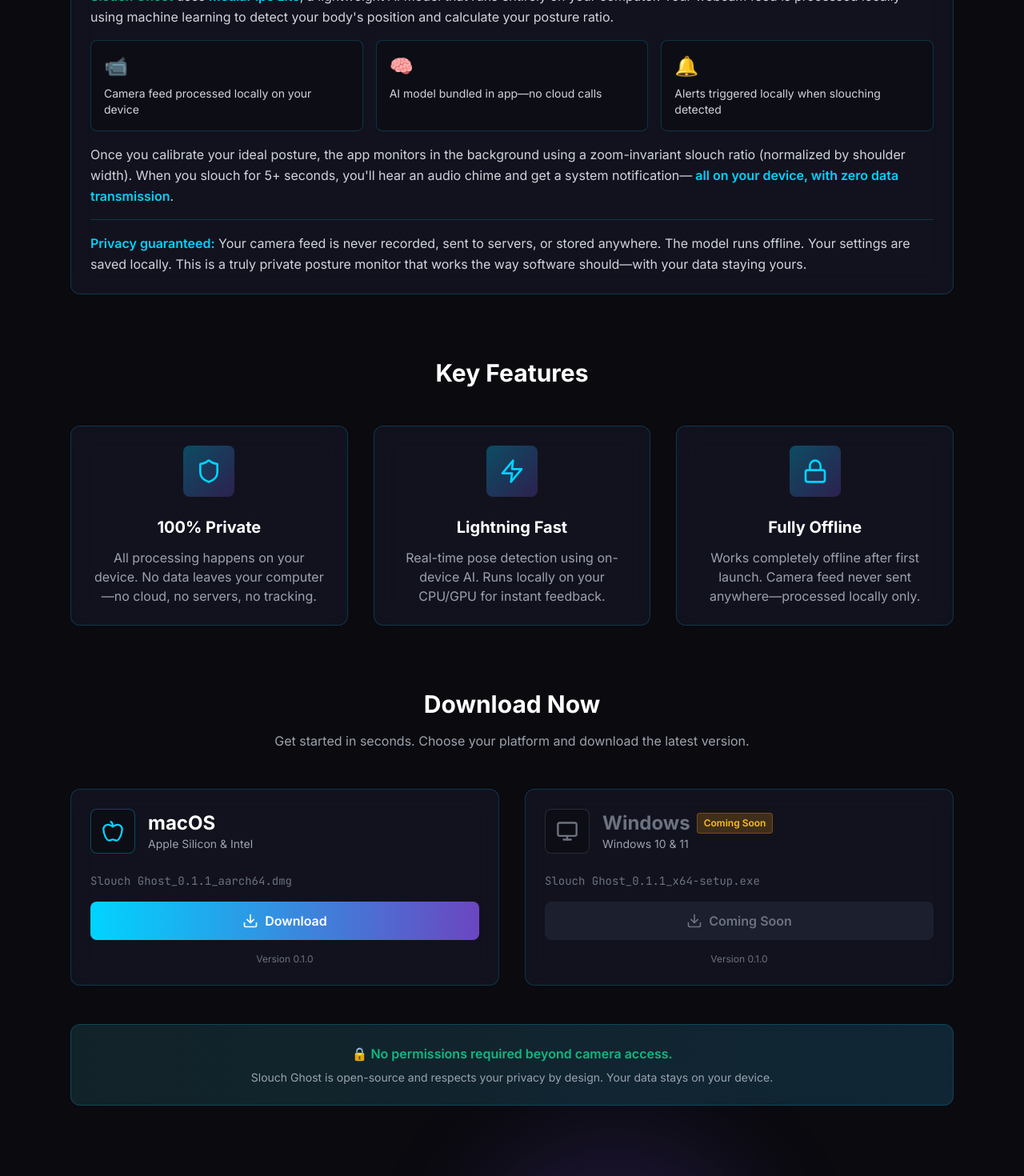
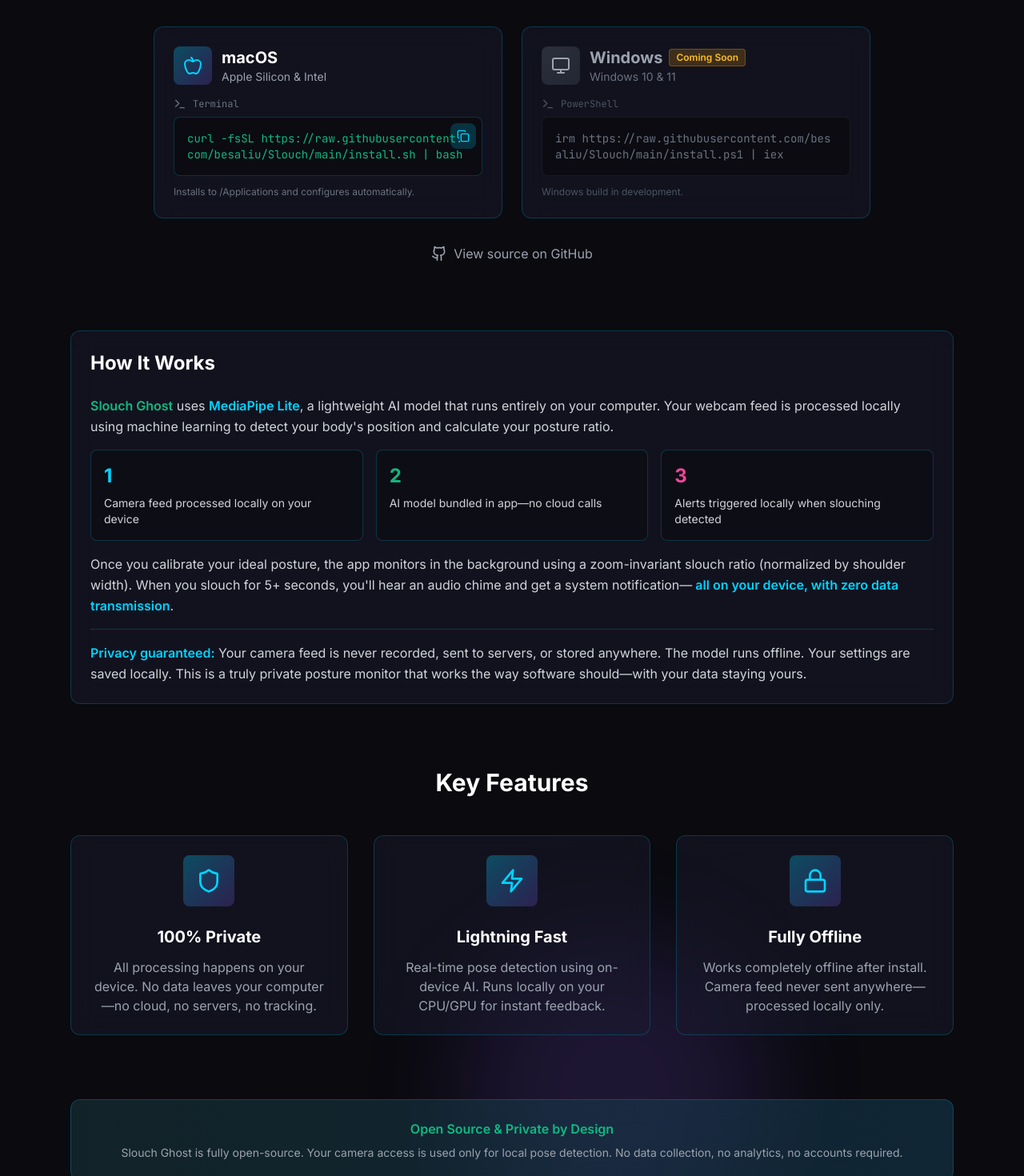
Before and after one commit to besaliu/besaliu.github.io, a React (Vite) app: page / in a window 1280 px wide. Shown: the part 7100-8570 px from the top of the page at 80% size. Built offline with nearby package versions, Linux system fonts and the light colour scheme.

Commit message:
Redesign Slouch Ghost page with terminal install commands
- Replace download buttons with copy-paste terminal commands
- macOS: curl | bash one-liner
- Windows: PowerShell irm | iex (coming soon)
- Add copy to clipboard functionality
- Add GitHub source link
- Cleaner, more professional layout

```diff
--- a/src/components/SlouchGhost.jsx
+++ b/src/components/SlouchGhost.jsx
@@ -1,13 +1,30 @@
-import React from 'react';
+import React, { useState } from 'react';
 import { motion } from 'framer-motion';
 import { useInView } from 'react-intersection-observer';
-import { Download, Apple, Monitor, Shield, Zap, Lock } from 'lucide-react';
+import { Terminal, Apple, Monitor, Shield, Zap, Lock, Copy, Check, Github } from 'lucide-react';
 
 const SlouchGhost = () => {
   const [ref, inView] = useInView({
     threshold: 0.1,
     triggerOnce: true
   });
+
+  const [copiedMac, setCopiedMac] = useState(false);
+  const [copiedWin, setCopiedWin] = useState(false);
+
+  const macCommand = 'curl -fsSL https://raw.githubusercontent.com/besaliu/Slouch/main/install.sh | bash';
+  const winCommand = 'irm https://raw.githubusercontent.com/besaliu/Slouch/main/install.ps1 | iex';
+
+  const copyToClipboard = (text, platform) => {
+    navigator.clipboard.writeText(text);
+    if (platform === 'mac') {
+      setCopiedMac(true);
+      setTimeout(() => setCopiedMac(false), 2000);
+    } else {
+      setCopiedWin(true);
+      setTimeout(() => setCopiedWin(false), 2000);
+    }
+  };
 
   const features = [
     {
@@ -23,26 +40,7 @@
     {
       icon: Lock,
       title: "Fully Offline",
-      description: "Works completely offline after first launch. Camera feed never sent anywhere—processed locally only."
-    }
-  ];
-
-  const downloads = [
-    {
-      platform: "macOS",
-      icon: Apple,
-      filename: "Slouch Ghost_0.1.1_aarch64.dmg",
-      description: "Apple Silicon & Intel",
-      downloadUrl: "https://github.com/besaliu/Slouch/releases/download/v0.1.1/Slouch.Ghost_0.1.1_aarch64.dmg",
-      available: true
-    },
-    {
-      platform: "Windows",
-      icon: Monitor,
-      filename: "Slouch Ghost_0.1.1_x64-setup.exe",
-      description: "Windows 10 & 11",
-      downloadUrl: "https://github.com/besaliu/Slouch/releases/download/v0.1.1/Slouch Ghost_0.1.1_x64-setup.exe",
-      available: false // Will be available when built on Windows
+      description: "Works completely offline after install. Camera feed never sent anywhere—processed locally only."
     }
   ];
 
@@ -92,11 +90,126 @@
           </motion.p>
         </motion.div>
 
+        {/* Install Section */}
+        <motion.div
+          initial={{ opacity: 0, y: 50 }}
+          animate={inView ? { opacity: 1, y: 0 } : {}}
+          transition={{ duration: 0.8, delay: 0.2 }}
+          className="mb-20"
+        >
+          <h3 className="text-3xl font-bold text-white mb-4 text-center">Quick Install</h3>
+          <p className="text-gray-400 text-center mb-8 max-w-2xl mx-auto">
+            Install with a single command. Open your terminal and paste the command for your platform.
+          </p>
+
+          <div className="grid md:grid-cols-2 gap-6 max-w-4xl mx-auto">
+            {/* macOS Install */}
+            <motion.div
+              initial={{ opacity: 0, scale: 0.95 }}
+              animate={inView ? { opacity: 1, scale: 1 } : {}}
+              transition={{ delay: 0.3 }}
+              className="cyber-card group"
+            >
+              <div className="flex items-center gap-3 mb-4">
+                <div className="w-12 h-12 rounded-lg bg-gradient-to-br from-cyber-blue/30 to-cyber-purple/30 flex items-center justify-center">
+                  <Apple className="w-6 h-6 text-cyber-blue" />
+                </div>
+                <div>
+                  <h4 className="text-xl font-bold text-white">macOS</h4>
+                  <p className="text-sm text-gray-400">Apple Silicon & Intel</p>
+                </div>
+              </div>
+
+              <div className="relative">
+                <div className="flex items-center gap-2 mb-2">
+                  <Terminal className="w-4 h-4 text-gray-500" />
+                  <span className="text-xs text-gray-500 font-mono">Terminal</span>
+                </div>
+                <div className="bg-dark-bg/80 rounded-lg p-4 font-mono text-sm border border-cyber-blue/20 group-hover:border-cyber-blue/40 transition-colors">
+                  <code className="text-cyber-green break-all">{macCommand}</code>
+                </div>
+                <motion.button
+                  whileHover={{ scale: 1.05 }}
+                  whileTap={{ scale: 0.95 }}
+                  onClick={() => copyToClipboard(macCommand, 'mac')}
+                  className="absolute top-8 right-2 p-2 bg-cyber-blue/20 hover:bg-cyber-blue/40 rounded-lg transition-colors"
+                  title="Copy to clipboard"
+                >
+                  {copiedMac ? (
+                    <Check className="w-4 h-4 text-cyber-green" />
+                  ) : (
+                    <Copy className="w-4 h-4 text-cyber-blue" />
+                  )}
+                </motion.button>
+              </div>
+
+              <p className="text-xs text-gray-500 mt-3">
+                Installs to /Applications and configures automatically.
+              </p>
+            </motion.div>
+
+            {/* Windows Install */}
+            <motion.div
+              initial={{ opacity: 0, scale: 0.95 }}
+              animate={inView ? { opacity: 1, scale: 1 } : {}}
+              transition={{ delay: 0.4 }}
+              className="cyber-card group opacity-60"
+            >
+              <div className="flex items-center gap-3 mb-4">
+                <div className="w-12 h-12 rounded-lg bg-gradient-to-br from-gray-500/30 to-gray-600/30 flex items-center justify-center">
+                  <Monitor className="w-6 h-6 text-gray-400" />
+                </div>
+                <div className="flex-1">
+                  <div className="flex items-center gap-2">
+                    <h4 className="text-xl font-bold text-gray-400">Windows</h4>
+                    <span className="px-2 py-0.5 bg-amber-500/20 border border-amber-500/30 rounded text-amber-400 text-xs font-semibold">
+                      Coming Soon
+                    </span>
+                  </div>
+                  <p className="text-sm text-gray-500">Windows 10 & 11</p>
+                </div>
+              </div>
+
+              <div className="relative">
+                <div className="flex items-center gap-2 mb-2">
+                  <Terminal className="w-4 h-4 text-gray-600" />
+                  <span className="text-xs text-gray-600 font-mono">PowerShell</span>
+                </div>
+                <div className="bg-dark-bg/80 rounded-lg p-4 font-mono text-sm border border-gray-600/20">
+                  <code className="text-gray-500 break-all">{winCommand}</code>
+                </div>
+              </div>
+
+              <p className="text-xs text-gray-600 mt-3">
+                Windows build in development.
+              </p>
+            </motion.div>
+          </div>
+
+          {/* GitHub Link */}
+          <motion.div
+            initial={{ opacity: 0 }}
+            animate={inView ? { opacity: 1 } : {}}
+            transition={{ delay: 0.5 }}
+            className="text-center mt-8"
+          >
+            <a
+              href="https://github.com/besaliu/Slouch"
+              target="_blank"
+              rel="noopener noreferrer"
+              className="inline-flex items-center gap-2 text-gray-400 hover:text-cyber-blue transition-colors"
+            >
+              <Github className="w-5 h-5" />
+              <span>View source on GitHub</span>
+            </a>
+          </motion.div>
+        </motion.div>
+
         {/* How It Works */}
         <motion.div
           initial={{ opacity: 0, y: 50 }}
           animate={inView ? { opacity: 1, y: 0 } : {}}
-          transition={{ duration: 0.8, delay: 0.2 }}
+          transition={{ duration: 0.8, delay: 0.3 }}
           className="mb-20 cyber-card"
         >
           <h3 className="text-2xl font-bold text-white mb-6">How It Works</h3>
@@ -110,15 +223,15 @@
 
             <div className="my-6 grid md:grid-cols-3 gap-4">
               <div className="bg-dark-bg/50 rounded-lg p-4 border border-cyber-blue/20">
-                <div className="text-2xl font-bold text-cyber-blue mb-2">📹</div>
+                <div className="text-2xl font-bold text-cyber-blue mb-2">1</div>
                 <p className="text-sm">Camera feed processed locally on your device</p>
               </div>
               <div className="bg-dark-bg/50 rounded-lg p-4 border border-cyber-blue/20">
-                <div className="text-2xl font-bold text-cyber-green mb-2">🧠</div>
+                <div className="text-2xl font-bold text-cyber-green mb-2">2</div>
                 <p className="text-sm">AI model bundled in app—no cloud calls</p>
               </div>
               <div className="bg-dark-bg/50 rounded-lg p-4 border border-cyber-blue/20">
-                <div className="text-2xl font-bold text-cyber-pink mb-2">🔔</div>
+                <div className="text-2xl font-bold text-cyber-pink mb-2">3</div>
                 <p className="text-sm">Alerts triggered locally when slouching detected</p>
               </div>
             </div>
@@ -172,114 +285,20 @@
           </div>
         </motion.div>
 
-        {/* Download Section */}
+        {/* Privacy Notice */}
         <motion.div
           initial={{ opacity: 0, y: 50 }}
           animate={inView ? { opacity: 1, y: 0 } : {}}
           transition={{ duration: 0.8, delay: 0.6 }}
-          className="mb-20"
+          className="cyber-card bg-gradient-to-r from-cyber-green/10 to-cyber-blue/10 text-center"
         >
-          <h3 className="text-3xl font-bold text-white mb-4 text-center">Download Now</h3>
-          <p className="text-gray-400 text-center mb-12 max-w-2xl mx-auto">
-            Get started in seconds. Choose your platform and download the latest version.
+          <p className="text-gray-300">
+            <span className="text-cyber-green font-semibold">Open Source & Private by Design</span>
           </p>
-
-          <div className="grid md:grid-cols-2 gap-8">
-            {downloads.map((download, index) => (
-              <motion.div
-                key={index}
-                initial={{ opacity: 0, scale: 0.95 }}
-                animate={inView ? { opacity: 1, scale: 1 } : {}}
-                transition={{ delay: 0.7 + index * 0.1 }}
-                whileHover={download.available ? { y: -5 } : {}}
-                className={`cyber-card group relative overflow-hidden ${!download.available && 'opacity-60'}`}
-              >
-                {/* Gradient background on hover */}
-                <div className={`absolute inset-0 bg-gradient-to-br from-cyber-blue/10 to-cyber-purple/10 opacity-0 ${download.available && 'group-hover:opacity-100'} transition-opacity duration-300`}></div>
-
-                <div className="relative z-10 flex flex-col h-full">
-                  <div className="flex items-center gap-4 mb-6">
-                    <div className={`w-14 h-14 rounded-lg bg-dark-bg/50 border flex items-center justify-center transition-all duration-300 ${download.available ? 'border-cyber-blue/30 group-hover:border-cyber-blue/60' : 'border-gray-500/30'}`}>
-                      <download.icon className={`w-7 h-7 transition-colors duration-300 ${download.available ? 'text-cyber-blue group-hover:text-cyber-green' : 'text-gray-500'}`} />
-                    </div>
-                    <div className="flex-1">
-                      <div className="flex items-center gap-2">
-                        <h4 className={`text-2xl font-bold transition-colors ${download.available ? 'text-white group-hover:text-cyber-blue' : 'text-gray-500'}`}>
-                          {download.platform}
-                        </h4>
-                        {!download.available && (
-                          <span className="px-2 py-1 bg-amber-500/20 border border-amber-500/30 rounded text-amber-400 text-xs font-semibold">
-                            Coming Soon
-                          </span>
-                        )}
-                      </div>
-                      <p className="text-sm text-gray-400">{download.description}</p>
-                    </div>
-                  </div>
-
-                  <p className="text-sm text-gray-500 font-mono mb-4 mt-auto">
-                    {download.filename}
-                  </p>
-
-                  {download.available ? (
-                    <motion.a
-                      href={download.downloadUrl}
-                      download
-                      whileHover={{ scale: 1.02 }}
-                      whileTap={{ scale: 0.98 }}
-                      className="w-full py-3 px-6 bg-gradient-to-r from-cyber-blue to-cyber-purple rounded-lg font-semibold text-white flex items-center justify-center gap-2 hover:shadow-lg hover:shadow-cyber-blue/50 transition-all duration-300"
-                    >
-                      <Download className="w-5 h-5" />
-                      Download
-                    </motion.a>
-                  ) : (
-                    <button
-                      disabled
-                      className="w-full py-3 px-6 bg-gray-700/30 rounded-lg font-semibold text-gray-500 flex items-center justify-center gap-2 cursor-not-allowed"
-                    >
-                      <Download className="w-5 h-5" />
-                      Coming Soon
-                    </button>
-                  )}
-
-                  <p className="text-xs text-gray-500 text-center mt-4">
-                    Version 0.1.0
-                  </p>
-                </div>
-              </motion.div>
-            ))}
-          </div>
-
-          <div className="mt-12 cyber-card bg-gradient-to-r from-cyber-green/10 to-cyber-blue/10 text-center">
-            <p className="text-gray-300">
-              <span className="text-cyber-green font-semibold">🔒 No permissions required beyond camera access.</span>
-            </p>
-            <p className="text-sm text-gray-400 mt-2">
-              Slouch Ghost is open-source and respects your privacy by design. Your data stays on your device.
-            </p>
-          </div>
-        </motion.div>
-
-        {/* CTA Section */}
-        <motion.div
-          initial={{ opacity: 0, y: 50 }}
-          animate={inView ? { opacity: 1, y: 0 } : {}}
-          transition={{ duration: 0.8, delay: 0.8 }}
-          className="text-center py-12"
-        >
-          <h3 className="text-2xl font-bold text-white mb-4">
-            Ready to improve your posture?
-          </h3>
-          <p className="text-gray-400 mb-8">
-            Download Slouch Ghost and start getting real-time feedback on your posture.
+          <p className="text-sm text-gray-400 mt-2">
+            Slouch Ghost is fully open-source. Your camera access is used only for local pose detection.
+            No data collection, no analytics, no accounts required.
           </p>
-          <motion.button
-            whileHover={{ scale: 1.05 }}
-            whileTap={{ scale: 0.95 }}
-            className="px-8 py-4 bg-gradient-to-r from-cyber-blue via-cyber-purple to-cyber-pink rounded-lg font-bold text-white hover:shadow-lg hover:shadow-cyber-blue/50 transition-all duration-300"
-          >
-            Download for Your Platform
-          </motion.button>
         </motion.div>
       </div>
     </section>
```
